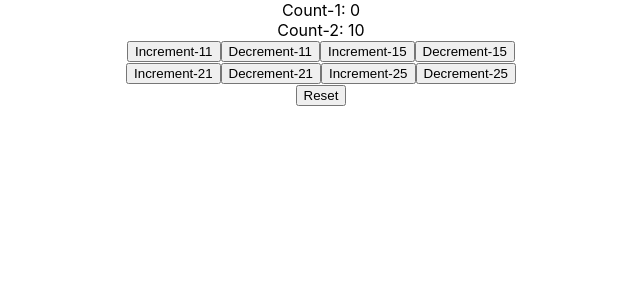
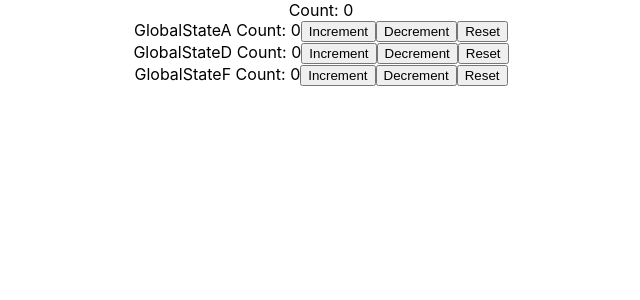
Before and after one commit to SamadhanMaske/cereact-app-3, a React (Create React App) app: page / in a window 1280 px wide. Shown: the top 300 px of the page, without its empty margins (319-959 px from the left). Built offline with nearby package versions, Linux system fonts and the light colour scheme.

Commit message:
Global state management using useReducer and useContext

```diff
--- a/src/App.js
+++ b/src/App.js
@@ -17,6 +17,8 @@ import MouseContainer from './Components/MouseContainer';
 import UseEffectFetch from './Components/UseEffectFetch';
 import UseReducerOne from './Components/UseReducerOne';
 import UseReducerTwo from './Components/UseReducerTwo';
+import UseReducerThree from './Components/UseReducerThree';
+import GlobalState from './Components/GlobalState';
 
 function App() {
   return (
@@ -43,7 +45,10 @@ function App() {
       {/* <UseEffectFetch/> */}
 
       {/* <UseReducerOne/> */}
-      <UseReducerTwo/>
+      {/* <UseReducerTwo/> */}
+      {/* <UseReducerThree/> */}
+
+      <GlobalState/>
     </div>
   );
 }
--- /dev/null
+++ b/src/Components/GlobalState.js
@@ -0,0 +1,39 @@
+
+import React, { useReducer } from 'react'
+import GlobalStateA from './GlobalStateA';
+import GlobalStateB from './GlobalStateB';
+import GlobalStateC from './GlobalStateC';
+
+export const CountContext = React.createContext();
+
+const initialState = 0;
+const reducer = (state, action) => {
+    switch (action) {
+        case 'increment':
+            return state + 1;
+        case 'decrement':
+            return state - 1;
+        case 'reset':
+            return initialState;
+        default:
+            return state;
+    }
+}
+
+function GlobalState() {
+    const [count, dispatch] = useReducer(reducer, initialState);
+
+    return (
+        <CountContext.Provider value={{ countState: count, countDispatch: dispatch }}>
+            <div>
+                Count: {count}
+                <GlobalStateA />
+                <GlobalStateB />
+                <GlobalStateC />
+            </div>
+        </CountContext.Provider>
+
+    )
+}
+
+export default GlobalState
--- /dev/null
+++ b/src/Components/GlobalStateA.js
@@ -0,0 +1,18 @@
+
+import React, { useContext } from 'react'
+import { CountContext } from './GlobalState'
+
+function GlobalStateA() {
+    const countContext = useContext(CountContext);
+
+    return (
+        <div>
+            GlobalStateA Count: {countContext.countState}
+            <button onClick={() => countContext.countDispatch('increment')}>Increment</button>
+            <button onClick={() => countContext.countDispatch('decrement')}>Decrement</button>
+            <button onClick={() => countContext.countDispatch('reset')}>Reset</button>
+        </div>
+    )
+}
+
+export default GlobalStateA
--- /dev/null
+++ b/src/Components/GlobalStateB.js
@@ -0,0 +1,13 @@
+
+import React from 'react'
+import GlobalStateD from './GlobalStateD'
+
+function GlobalStateB() {
+  return (
+    <div>
+        <GlobalStateD/>
+    </div>
+  )
+}
+
+export default GlobalStateB
--- /dev/null
+++ b/src/Components/GlobalStateC.js
@@ -0,0 +1,13 @@
+
+import React from 'react'
+import GlobalStateE from './GlobalStateE'
+
+function GlobalStateC() {
+  return (
+    <div>
+        <GlobalStateE/>
+    </div>
+  )
+}
+
+export default GlobalStateC
--- /dev/null
+++ b/src/Components/GlobalStateD.js
@@ -0,0 +1,18 @@
+
+import React, { useContext } from 'react'
+import { CountContext } from './GlobalState'
+
+function GlobalStateD() {
+    const countContext = useContext(CountContext);
+
+    return (
+        <div>
+            GlobalStateD Count: {countContext.countState}
+            <button onClick={() => countContext.countDispatch('increment')}>Increment</button>
+            <button onClick={() => countContext.countDispatch('decrement')}>Decrement</button>
+            <button onClick={() => countContext.countDispatch('reset')}>Reset</button>
+        </div>
+    )
+}
+
+export default GlobalStateD
--- /dev/null
+++ b/src/Components/GlobalStateE.js
@@ -0,0 +1,12 @@
+import React from 'react'
+import GlobalStateF from './GlobalStateF'
+
+function GlobalStateE() {
+  return (
+    <div>
+        <GlobalStateF/>
+    </div>
+  )
+}
+
+export default GlobalStateE
--- /dev/null
+++ b/src/Components/GlobalStateF.js
@@ -0,0 +1,18 @@
+
+import React, { useContext } from 'react'
+import { CountContext } from './GlobalState'
+
+function GlobalStateF() {
+    const countContext = useContext(CountContext);
+
+    return (
+        <div>
+            GlobalStateF Count: {countContext.countState}
+            <button onClick={() => countContext.countDispatch('increment')}>Increment</button>
+            <button onClick={() => countContext.countDispatch('decrement')}>Decrement</button>
+            <button onClick={() => countContext.countDispatch('reset')}>Reset</button>
+        </div>
+    )
+}
+
+export default GlobalStateF
--- /dev/null
+++ b/src/Components/UseReducerThree.js
@@ -0,0 +1,55 @@
+
+import React, { useReducer } from 'react'
+
+const initialState = {
+    firstCount: 0,
+    secondCount: 10
+};
+
+const reducer = (state, action) => {
+    switch (action.type) {
+        case 'increment1':
+            return { ...state, firstCount: state.firstCount + action.value };
+        case 'decrement1':
+            return { ...state, firstCount: state.firstCount - action.value };
+        case 'reset1':
+            return initialState;
+        case 'increment2':
+            return { ...state, secondCount: state.secondCount + action.value };
+        case 'decrement2':
+            return { ...state, secondCount: state.secondCount - action.value };
+        case 'reset2':
+            return initialState;
+        default:
+            return state;
+    }
+}
+
+function UseReducerThree() {
+    const [count, dispatch] = useReducer(reducer, initialState);
+    const [countTwo, dispatchTwo] = useReducer(reducer, initialState);
+
+    return (
+        <div>
+            <div>Count-1:  {count.firstCount}</div>
+            <div>
+                <button onClick={() => dispatch({ type: 'increment1', value: 1 })}>Increment-1</button>
+                <button onClick={() => dispatch({ type: 'decrement1', value: 1 })}>Decrement-1</button>
+                <button onClick={() => dispatch({ type: 'increment1', value: 5 })}>Increment-5</button>
+                <button onClick={() => dispatch({ type: 'decrement1', value: 5 })}>Decrement-5</button>
+                <button onClick={() => dispatch({ type: 'reset1' })}>Reset</button>
+            </div>
+            <div>Count-2:  {countTwo.secondCount}</div>
+            <div>
+                <button onClick={() => dispatchTwo({ type: 'increment2', value: 1 })}>Increment-1</button>
+                <button onClick={() => dispatchTwo({ type: 'decrement2', value: 1 })}>Decrement-1</button>
+                <button onClick={() => dispatchTwo({ type: 'increment2', value: 5 })}>Increment-5</button>
+                <button onClick={() => dispatchTwo({ type: 'decrement2', value: 5 })}>Decrement-5</button>
+                <button onClick={() => dispatchTwo({ type: 'reset2' })}>Reset</button>
+            </div>
+
+        </div>
+    )
+}
+
+export default UseReducerThree
```
Also changed, not shown: src/Components/UseReducerOne.js (+7 -7 lines).
